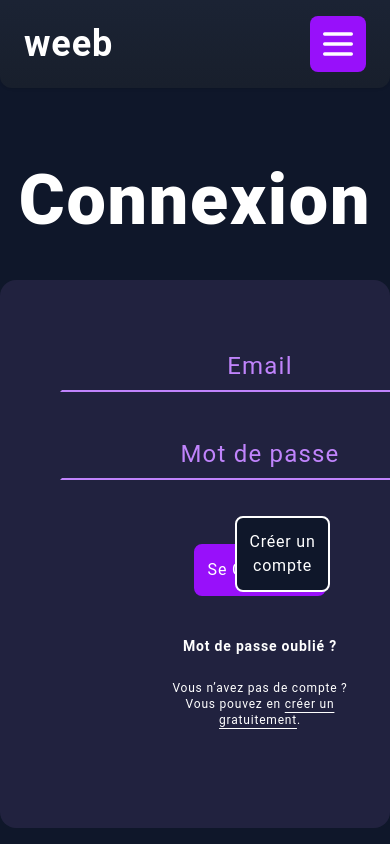
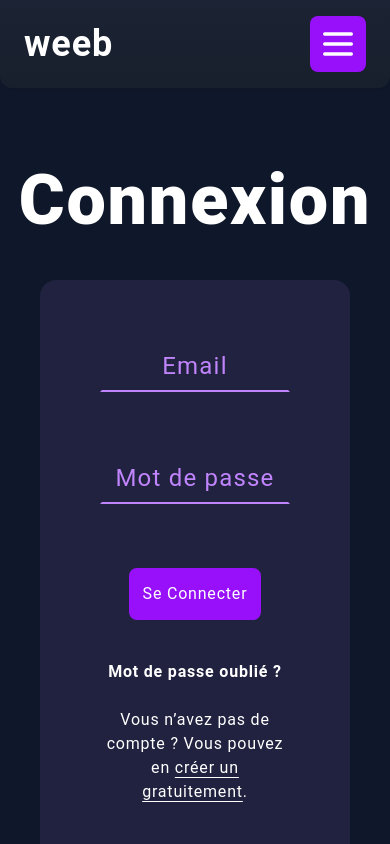
Before and after one commit to mMormin/weeb_Maxime_Mormin-Boudot, a React (Vite) app: page /login in a window 390 px wide. Shown: the top 844 px of the page. Built offline with nearby package versions, Linux system fonts and the light colour scheme.

Commit message:
add mobile view for Login and Contact pages

```diff
--- a/src/components/form/ContactForm.tsx
+++ b/src/components/form/ContactForm.tsx
@@ -30,7 +30,7 @@ const ContactForm = () => {
   return (
     <form
       onSubmit={formik.handleSubmit}
-      className="bg-[#21223F] px-12 py-6 rounded-2xl text-white space-y-4 w-full"
+      className="bg-[#21223F] px-12 py-6 rounded-2xl text-white space-y-8 md:space-y-4 w-full pt-10 md:pt-0"
     >
       <div className="grid grid-cols-2 gap-10">
         <div>
--- a/src/components/form/LoginForm.tsx
+++ b/src/components/form/LoginForm.tsx
@@ -24,7 +24,7 @@ const ContactForm = () => {
 
   return (
     <form onSubmit={formik.handleSubmit}>
-      <div className="space-y-3 text-white">
+      <div className="space-y-9 md:space-y-3 text-white">
         <div>
           <label className="sr-only">Email</label>
           <input
@@ -76,15 +76,15 @@ const ContactForm = () => {
         <Button type="submit" text="Se Connecter" primary reverseAnimation />
       </div>
 
-      <div className="flex flex-col my-10 tracking-wider space-y-6 justify-center items-center">
+      <div className="flex flex-col mt-10 md:my-10 tracking-wider space-y-6 justify-center items-center">
         <Link
           to="#"
-          className="font-bold hover:underline underline-offset-2 cursor-pointer text-sm"
+          className="font-bold hover:underline underline-offset-2 cursor-pointer md:text-sm"
         >
           Mot de passe oublié ?
         </Link>
 
-        <p className="text-xs w-[50%]">
+        <p className="md:text-xs md:w-[50%]">
           Vous n’avez pas de compte ? Vous pouvez en{" "}
           <span className="underline underline-offset-4 cursor-pointer hover:no-underline hover:text-secondary">
             créer un gratuitement
--- a/src/pages/Contact/index.tsx
+++ b/src/pages/Contact/index.tsx
@@ -2,7 +2,7 @@ import ContactForm from "../../components/form/ContactForm";
 
 const Contact = () => {
   return (
-    <section className="text-white py-10 pt-40">
+    <section className="text-white py-10 pt-40 px-10 md:px-0">
       <div className="max-w-4xl mx-auto text-center flex flex-col items-center justify-center">
         <h2 className="text-large font-extrabold tracking-wide leading-20">
           Votre avis compte !
--- a/src/pages/Login/index.tsx
+++ b/src/pages/Login/index.tsx
@@ -3,18 +3,18 @@ import Button from "../../components/ui/Button";
 
 const Login = () => {
   return (
-    <section className="text-white py-40">
+    <section className="text-white py-40 px-10 md:px-0">
       <div className="max-w-8xl mx-auto text-center flex flex-col items-center justify-center">
         <h2 className="text-large font-extrabold tracking-wide leading-20 mb-10">
           Connexion
         </h2>
 
-        <div className="grid grid-cols-2  bg-[#21223F] rounded-2xl p-15 gap-20">
-          <div className="w-[400px]">
+        <div className="md:grid md:grid-cols-2 bg-[#21223F] rounded-2xl p-15 md:gap-20">
+          <div className="md:w-[400px]">
             <LoginForm />
           </div>
 
-          <div className="flex-grow flex justify-center items-center">
+          <div className="flex-grow md:flex justify-center items-center hidden">
             <Button type="submit" text="Créer un compte" />
           </div>
         </div>
```
